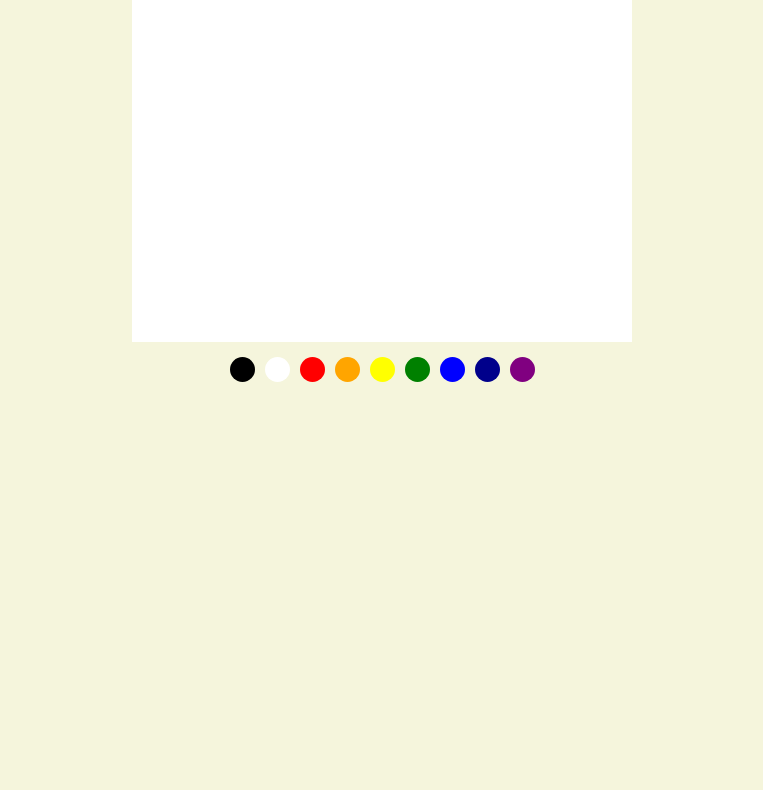
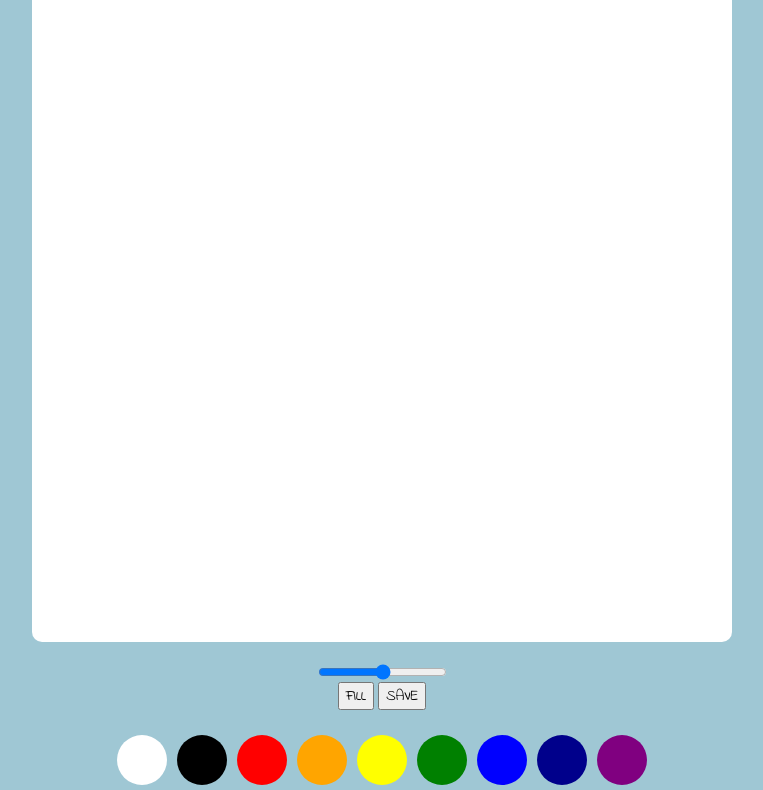
Before and after one commit to Junseongparkme/Canvas, a plain HTML site: page index.html in a window 1280 px wide. Shown: the part 166-956 px from the top of the page, without its empty margins (258-1021 px from the left). Before the commit the page ends 800 px from the top, so only its background shows below. Drawn offline with Linux system fonts and the light colour scheme.

Commit message:
Need to fix script.js

```diff
--- a/index.html
+++ b/index.html
@@ -1,28 +1,35 @@
 <!DOCTYPE html>
 <html lang="en">
-
 <head>
     <meta charset="UTF-8">
     <meta name="viewport" content="width=device-width, initial-scale=1.0">
-    <link rel="stylesheet" href="./style.css" type="text/css">
-    <title>Paint JS</title>
+    <link rel="stylesheet" href="style.css" type="text/css">
+    <link rel="preconnect" href="https://fonts.gstatic.com">
+    <title>🖌 Funny Drawing - Draw what you think</title>
 </head>
-
 <body>
     <div id="container">
-        <div id="whiteboard"></div>
-        <div id="colorPicks">
-            <div class="colorPick" style="background-color: black"></div>
-            <div class="colorPick" style="background-color: white"></div>
-            <div class="colorPick" style="background-color: red"></div>
-            <div class="colorPick" style="background-color: orange"></div>
-            <div class="colorPick" style="background-color: yellow"></div>
-            <div class="colorPick" style="background-color: green"></div>
-            <div class="colorPick" style="background-color: blue"></div>
-            <div class="colorPick" style="background-color: darkblue"></div>
-            <div class="colorPick" style="background-color: purple"></div>
+        <h1>Draw What You Think</h1>
+        <canvas width="700" height="700"></canvas>
+        <div id="control">
+            <input type="range" name="range" id="range" min="0.1" max="5" step="0.1">
+            <div id="control-buttons">
+                <button id="fill">FILL</button>
+                <button id="save">SAVE</button>
+            </div>
+            <div id="colorPick">
+                <div class="colors" style="background-color: white;"></div>
+                <div class="colors" style="background-color: black;"></div>
+                <div class="colors" style="background-color: red;"></div>
+                <div class="colors" style="background-color: orange;"></div>
+                <div class="colors" style="background-color: yellow;"></div>
+                <div class="colors" style="background-color: green;"></div>
+                <div class="colors" style="background-color: blue;"></div>
+                <div class="colors" style="background-color: darkblue;"></div>
+                <div class="colors" style="background-color: purple;"></div>
+            </div>
         </div>
     </div>
+    <script src="script.js"></script>
 </body>
-
 </html>
--- /dev/null
+++ b/reset.css
@@ -0,0 +1,43 @@
+html, body, div, span, applet, object, iframe,
+h1, h2, h3, h4, h5, h6, p, blockquote, pre,
+a, abbr, acronym, address, big, cite, code,
+del, dfn, em, img, ins, kbd, q, s, samp,
+small, strike, strong, sub, sup, tt, var,
+b, u, i, center,
+dl, dt, dd, ol, ul, li,
+fieldset, form, label, legend,
+table, caption, tbody, tfoot, thead, tr, th, td,
+article, aside, canvas, details, embed,
+figure, figcaption, footer, header, hgroup,
+menu, nav, output, ruby, section, summary,
+time, mark, audio, video {
+	margin: 0;
+	padding: 0;
+	border: 0;
+	font-size: 100%;
+	font: inherit;
+	vertical-align: baseline;
+}
+/* HTML5 display-role reset for older browsers */
+article, aside, details, figcaption, figure,
+footer, header, hgroup, menu, nav, section {
+	display: block;
+}
+body {
+	line-height: 1;
+}
+ol, ul {
+	list-style: none;
+}
+blockquote, q {
+	quotes: none;
+}
+blockquote:before, blockquote:after,
+q:before, q:after {
+	content: '';
+	content: none;
+}
+table {
+	border-collapse: collapse;
+	border-spacing: 0;
+}
--- a/script.js
+++ b/script.js
@@ -0,0 +1,8 @@
+const canvas = document.querySelector('canvas')
+const range = document.querySelector('input[type=range]')
+
+if (canvas.getContext) {
+    const ctx = canvas.getContext('2d')
+    console.log(ctx)
+    ctx.lineWidth = range.value
+}
--- a/style.css
+++ b/style.css
@@ -1,23 +1,42 @@
+@import url('reset.css');
+@import url('https://fonts.googleapis.com/css2?family=Dancing+Script:wght@700&family=Indie+Flower&display=swap');
+
 body {
-    background-color: beige;
+    background-color: rgba(62, 143, 168, 0.493);
 }
-
-#whiteboard {
-    width: 500px;
-    height: 500px;
+h1 {
+    font-size: 3.6em;
+    margin-top: 20px;
+    font-family: 'Dancing Script', cursive;;
+}
+#container {
+    display: flex;
+    flex-direction: column;
+    align-items: center;
+}
+canvas {
     background-color: white;
-    margin: auto;
+    border-radius: 10px;
+    margin-top: 30px;
 }
-
-#colorPicks {
+#control {
     display: flex;
-    margin-top: 10px;
-    justify-content: center;
+    flex-direction: column;
+    align-items: center;
+    margin-top: 20px;
 }
-
-.colorPick {
-    width: 25px;
-    height: 25px;
+#colorPick {
+    display: flex;
+    margin-top: 20px;
+}
+#colorPick > * {
+    background-color: white;
+    width: 50px;
+    height: 50px;
     margin: 5px;
     border-radius: 50%;
 }
+button {
+    font-size: 15px;
+    font-family: 'Indie Flower', cursive;
+}
```
